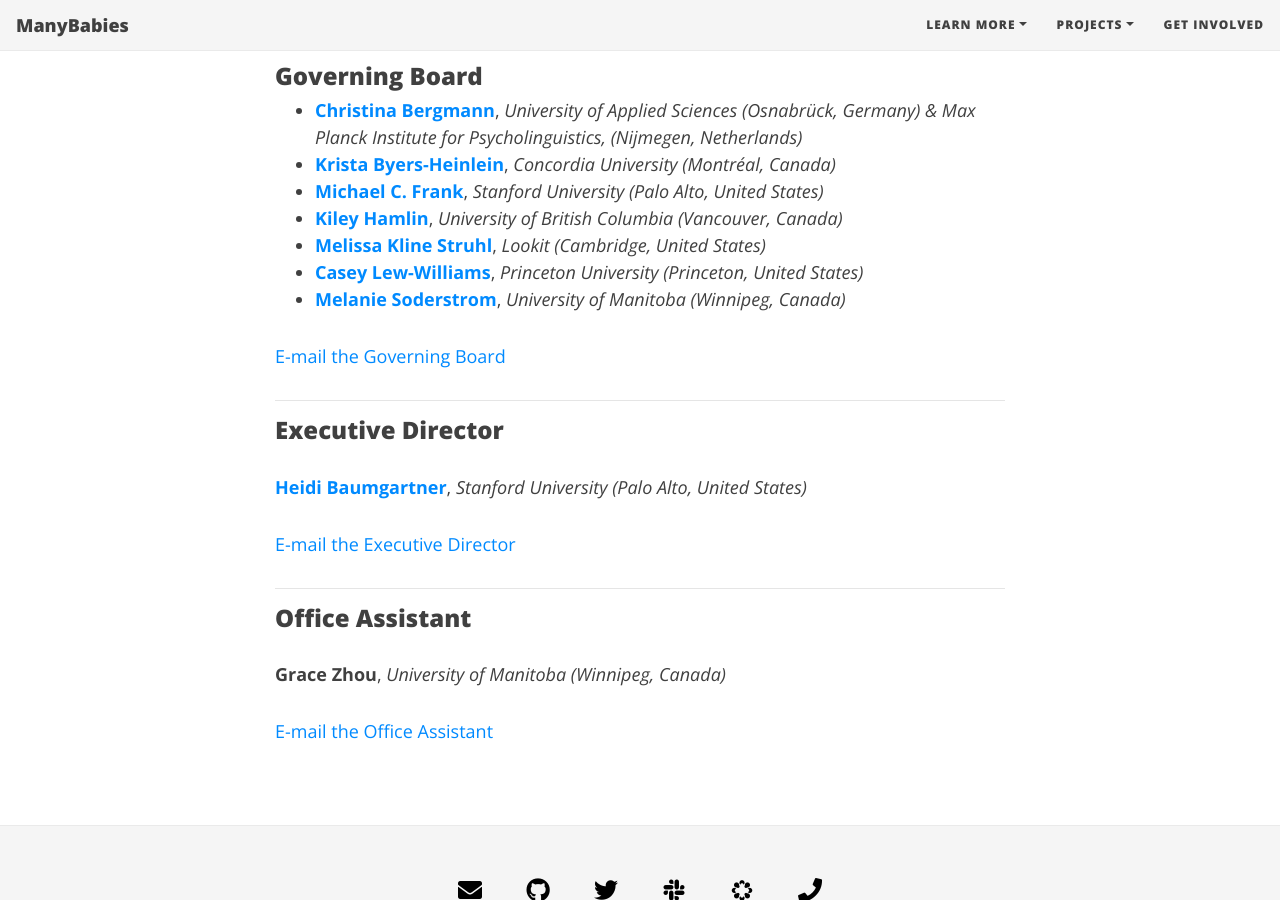
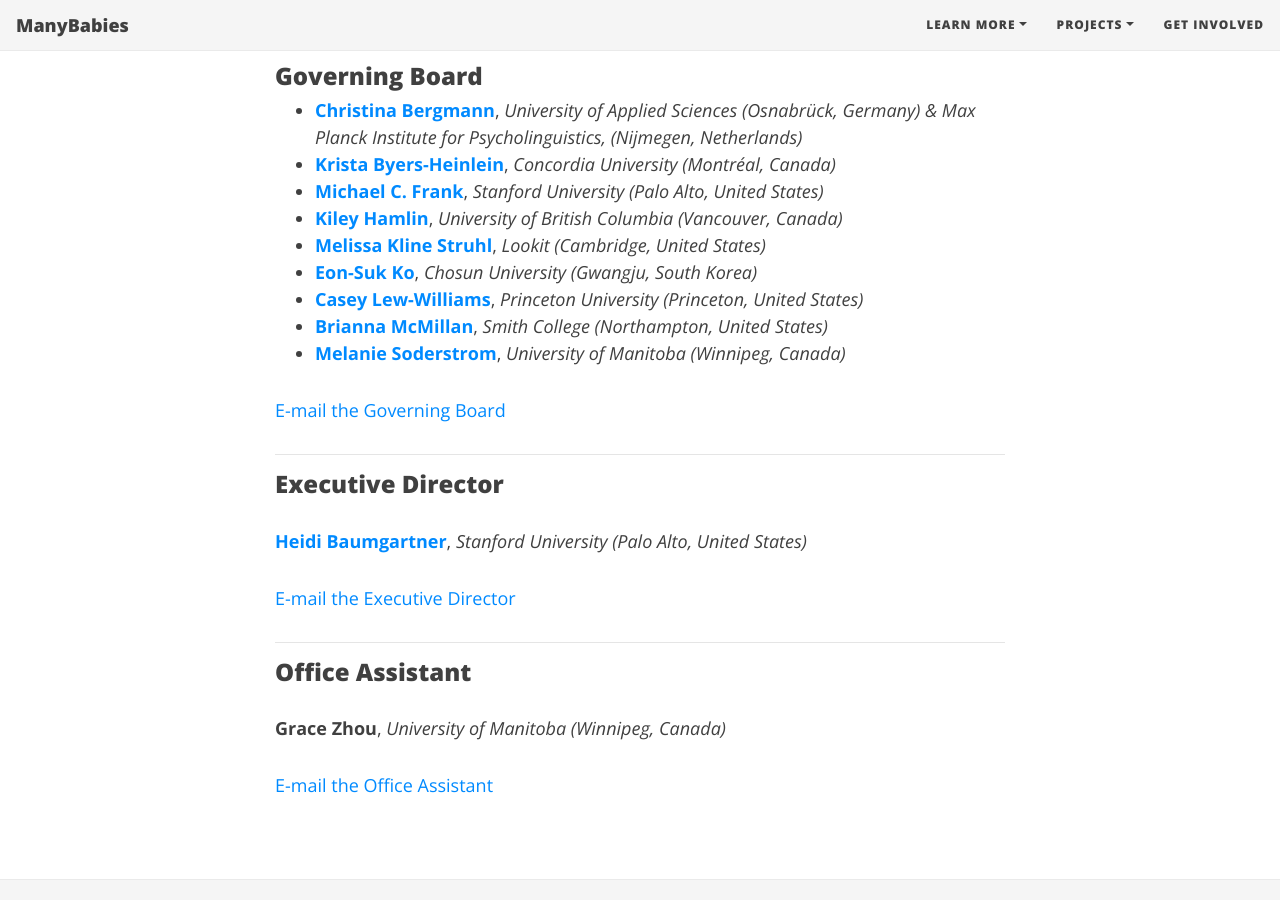
Before and after one commit to manybabies/manybabies.github.io, a Jekyll site: the page built from people.md, in a window 1280 px wide and 900 px high, scrolled down 1451 px. Built offline with Jekyll 4.4.1, drawn with Linux system fonts in a browser that asks for light colours; nearby versions of some CDN libraries; some web fonts are replaced.

Commit message:
add new GB members

```diff
--- a/people.md
+++ b/people.md
@@ -34,7 +34,9 @@ See info about our call for nominations and upcoming election [here]({{site.base
 * [**Michael C. Frank**](https://web.stanford.edu/~mcfrank/), *Stanford University (Palo Alto, United States)*
 * [**Kiley Hamlin**](https://psych.ubc.ca/profile/kiley-hamlin/), *University of British Columbia (Vancouver, Canada)*
 * [**Melissa Kline Struhl**](http://www.melissaklinestruhl.com), *Lookit (Cambridge, United States)*
+* [**Eon-Suk Ko**](https://sites.google.com/site/eonsuk/), *Chosun University (Gwangju, South Korea)*
 * [**Casey Lew-Williams**](https://psych.princeton.edu/person/casey-lew-williams), *Princeton University (Princeton, United States)*
+* [**Brianna McMillan**](https://www.smith.edu/academics/faculty/brianna-mcmillan), *Smith College (Northampton, United States)*
 * [**Melanie Soderstrom**](https://home.cc.umanitoba.ca/~soderstr/), *University of Manitoba (Winnipeg, Canada)*
 
 [E-mail the Governing Board](mailto:manybabies-gb@mailman.stanford.edu)
```
